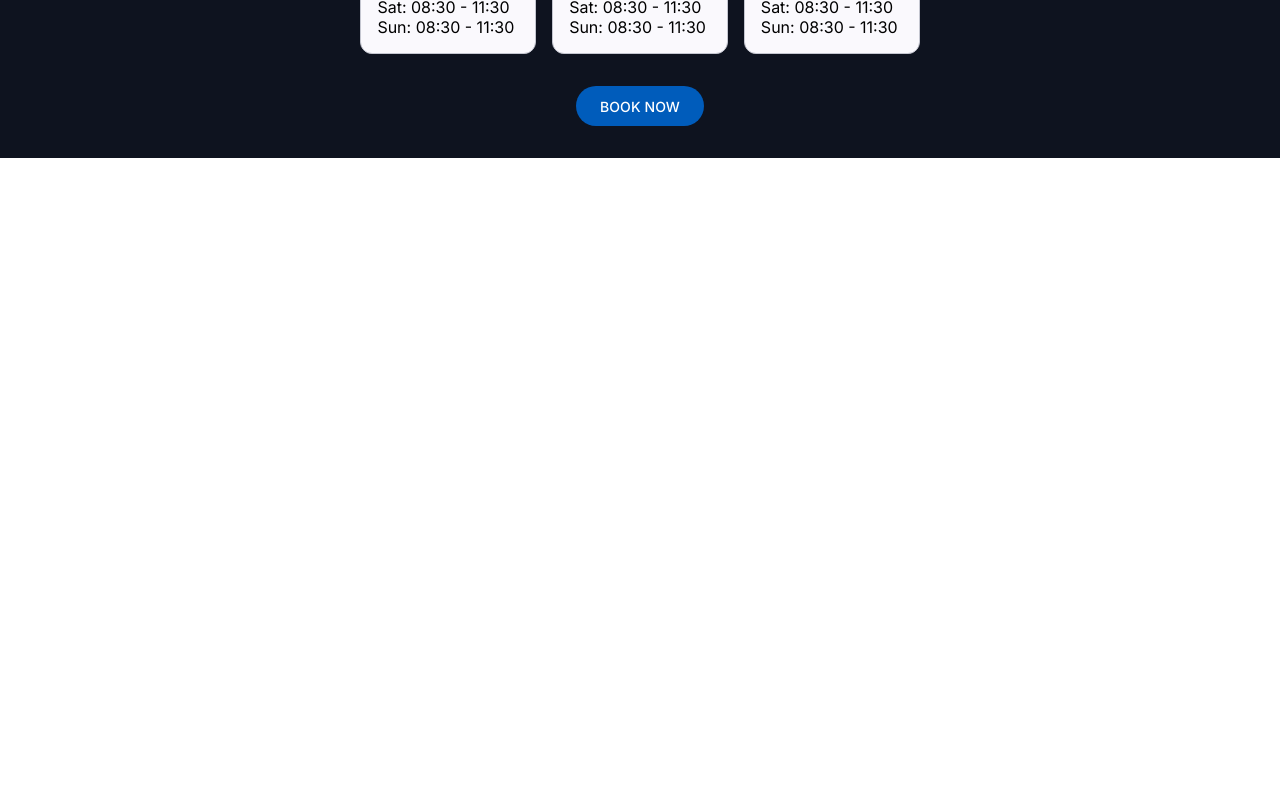
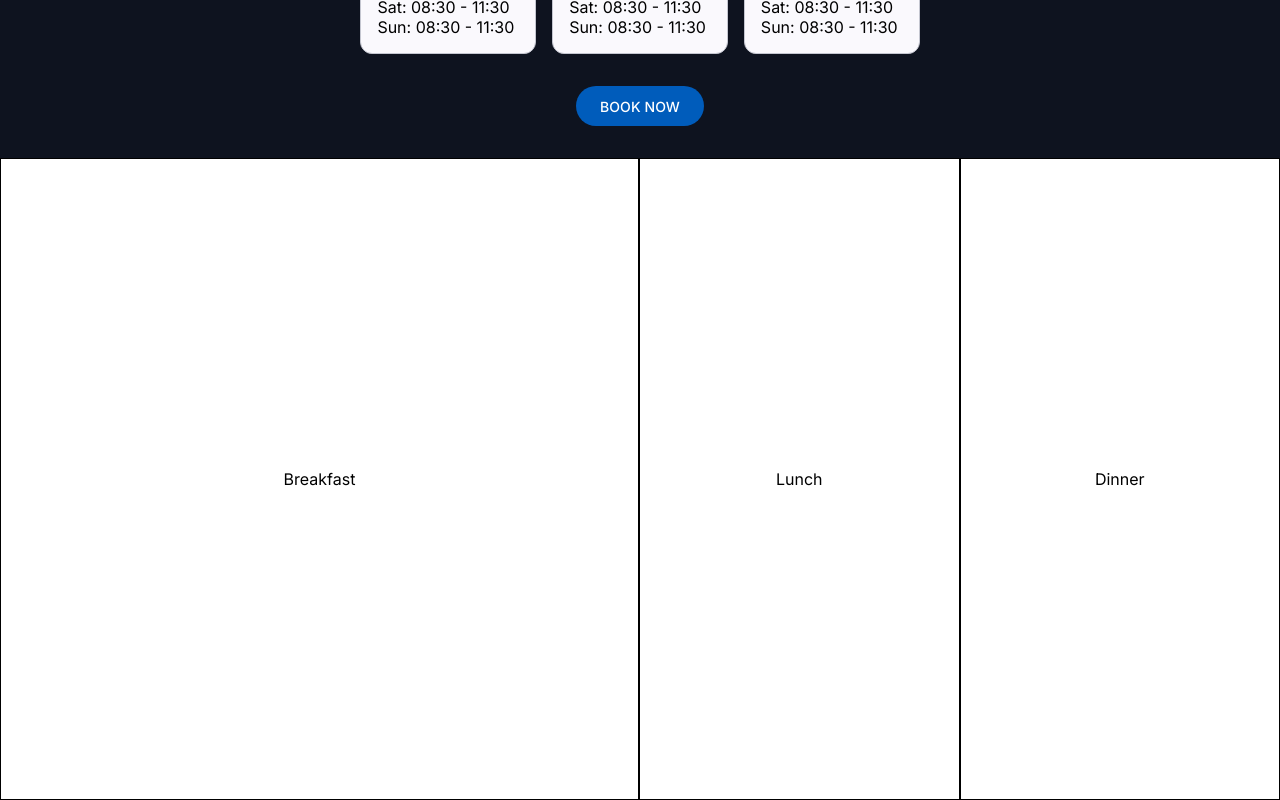
Before and after one commit to ViniciusIshikawa/restaurantWebsite, an Angular app: page /home in a window 1280 px wide. Shown: the part 1879-2679 px from the top of the page. Before the commit the page ends 2037 px from the top, so only its background shows below. Built offline with nearby package versions, Linux system fonts and the light colour scheme.

Commit message:
FEAT: Created menus section structure

```diff
--- a/src/app/pages/home/home.component.css
+++ b/src/app/pages/home/home.component.css
@@ -69,3 +69,34 @@
   justify-content: center;
   align-items: center;
 }
+
+.menus {
+  width: 100%;
+}
+
+.menus .menus_options {
+  display: flex;
+  flex-direction: row;
+  align-items: center;
+  width: 100%;
+}
+
+.menus_options-breakfast, .menus_options-lunch, .menus_options-dinner {
+  display: flex;
+  justify-content: center;
+  align-items: center;
+  border: 1px solid black;
+  height: 80vh;
+}
+
+.menus .menus_options-breakfast {
+  width: 50%;
+}
+
+.menus .menus_options-lunch {
+  width: 25%;
+}
+
+.menus .menus_options-dinner {
+  width: 25%;
+}
--- a/src/app/pages/home/home.component.html
+++ b/src/app/pages/home/home.component.html
@@ -89,7 +89,14 @@
         </mat-card-content>
       </mat-card>
     </div>
-
     <button mat-flat-button>BOOK NOW</button>
   </section>
+
+  <section class="menus">
+    <div class="menus_options">
+      <div class="menus_options-breakfast">Breakfast</div>
+      <div class="menus_options-lunch">Lunch</div>
+      <div class="menus_options-dinner">Dinner</div>
+    </div>
+  </section>
 </main>
```
